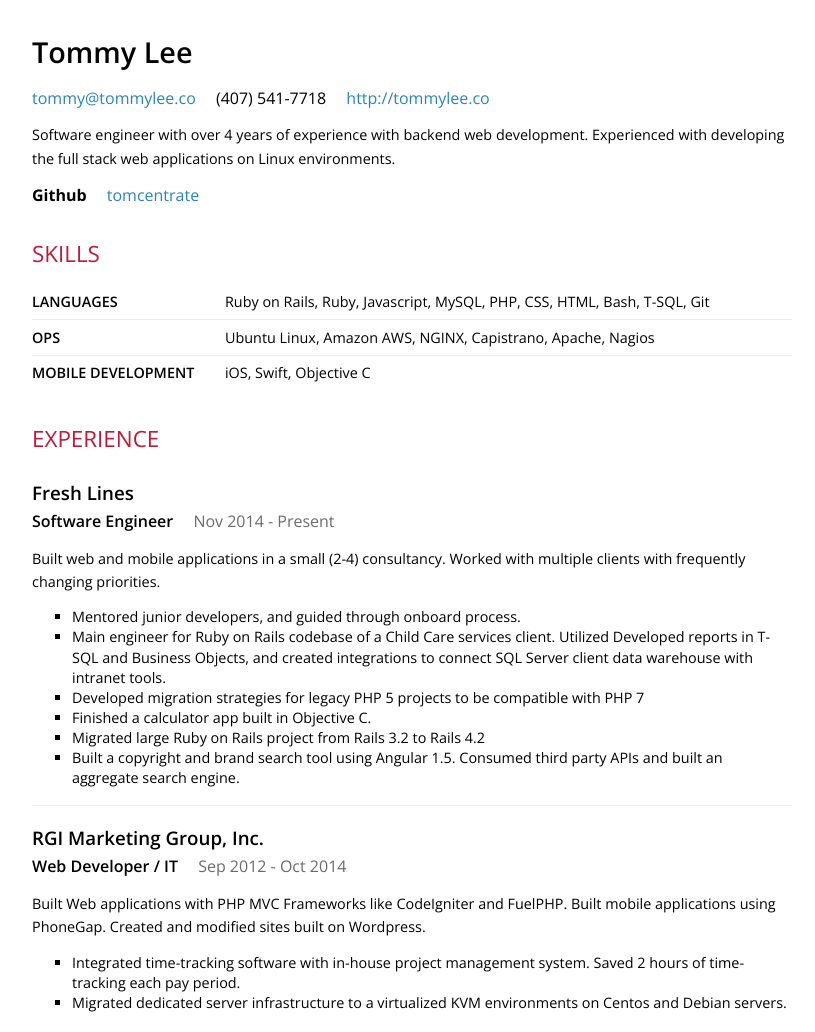
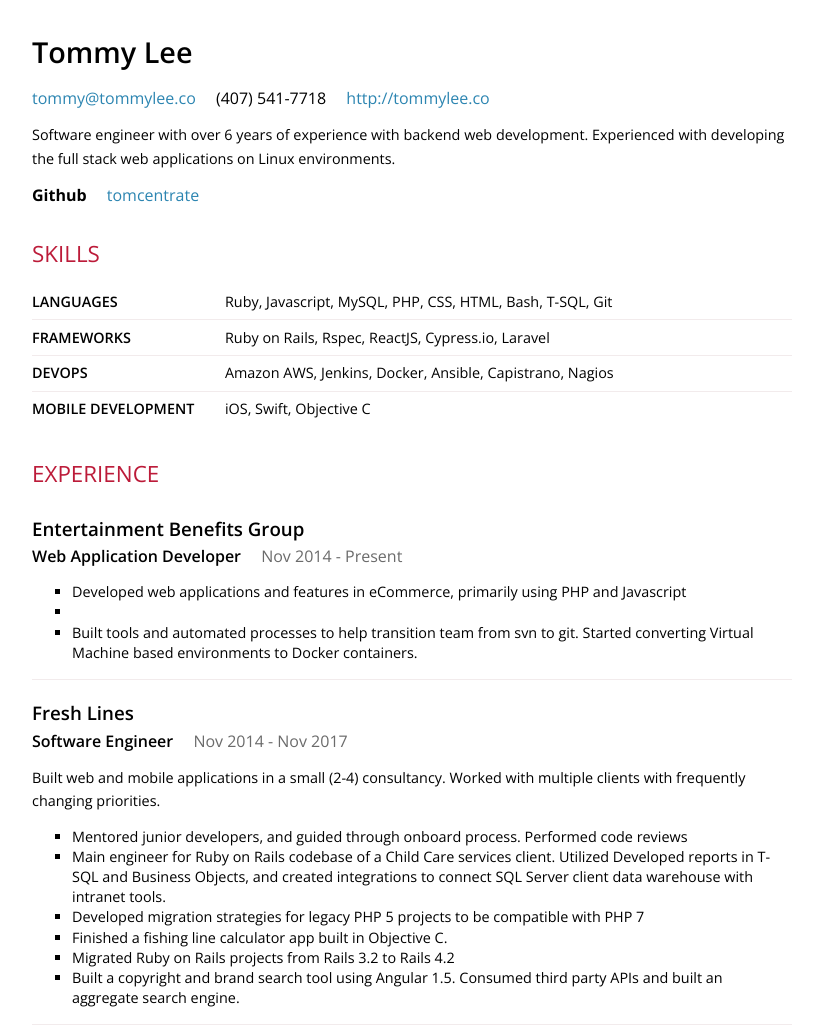
Before and after one commit to tomcentrate/resume, a website: page public/index.html in a window 1280 px wide. Shown: the top 1032 px of the page, without its empty margins (8-823 px from the left). Drawn offline with nearby package versions, Linux system fonts and the light colour scheme.

Commit message:
Update Resume and add build task

```diff
--- a/public/index.html
+++ b/public/index.html
@@ -182,7 +182,7 @@ section h2 {
 		</header>
 
 
-		<p><p>Software engineer with over 4 years of experience with backend web development. Experienced with developing the full stack web applications on Linux environments.</p></p>
+		<p><p>Software engineer with over 6 years of experience with backend web development. Experienced with developing the full stack web applications on Linux environments.</p></p>
 
 			<div class="profile">
 				<strong class="network">
@@ -202,7 +202,6 @@ section h2 {
 				Languages
 			</div>
 			<div class="keywords">
-					Ruby on Rails,
 					Ruby,
 					Javascript,
 					MySQL,
@@ -216,14 +215,26 @@ section h2 {
 		</div>
 		<div class="item">
 			<div class="name">
-				Ops
+				Frameworks
 			</div>
 			<div class="keywords">
-					Ubuntu Linux,
+					Ruby on Rails,
+					Rspec,
+					ReactJS,
+					Cypress.io,
+					Laravel
+			</div>
+		</div>
+		<div class="item">
+			<div class="name">
+				DevOps
+			</div>
+			<div class="keywords">
 					Amazon AWS,
-					NGINX,
+					Jenkins,
+					Docker,
+					Ansible,
 					Capistrano,
-					Apache,
 					Nagios
 			</div>
 		</div>
@@ -243,6 +254,27 @@ section h2 {
 		<h2>Experience</h2>
 		<section class="item">
 			<header>
+					<h3 class="name">Entertainment Benefits Group</h3>
+			</header>
+			<span class="position">
+				Web Application Developer
+			</span>
+
+			<span class="startDate">
+				Nov 2014
+			</span>
+			<span class="endDate">
+				- Present
+			</span>
+
+			<ul class="highlights">
+				<li>Developed web applications and features in eCommerce, primarily using PHP and Javascript</li>
+				<li></li>
+				<li>Built tools and automated processes to help transition team from svn to git. Started converting Virtual Machine based environments to Docker containers.</li>
+			</ul>
+		</section>
+		<section class="item">
+			<header>
 					<h3 class="name">Fresh Lines</h3>
 			</header>
 			<span class="position">
@@ -253,18 +285,18 @@ section h2 {
 				Nov 2014
 			</span>
 			<span class="endDate">
-				- Present
+				- Nov 2017
 			</span>
 
 			<div class="summary">
 				<p><p>Built web and mobile applications in a small (2-4) consultancy. Worked with multiple clients with frequently changing priorities.</p></p>
 			</div>
 			<ul class="highlights">
-				<li>Mentored junior developers, and guided through onboard process.</li>
+				<li>Mentored junior developers, and guided through onboard process. Performed code reviews</li>
 				<li>Main engineer for Ruby on Rails codebase of a Child Care services client. Utilized  Developed reports in T-SQL and Business Objects, and created integrations to connect SQL Server client data warehouse with intranet tools.</li>
 				<li>Developed migration strategies for legacy PHP 5 projects to be compatible with PHP 7</li>
-				<li>Finished a calculator app built in Objective C.</li>
-				<li>Migrated large Ruby on Rails project from Rails 3.2 to Rails 4.2</li>
+				<li>Finished a fishing line calculator app built in Objective C.</li>
+				<li>Migrated Ruby on Rails projects from Rails 3.2 to Rails 4.2</li>
 				<li>Built a copyright and brand search tool using Angular 1.5. Consumed third party APIs and built an aggregate search engine.</li>
 			</ul>
 		</section>
```
Also changed, not shown: package.json (added, +21 -0 lines), resume.json (+31 -9 lines), 1 other file.
